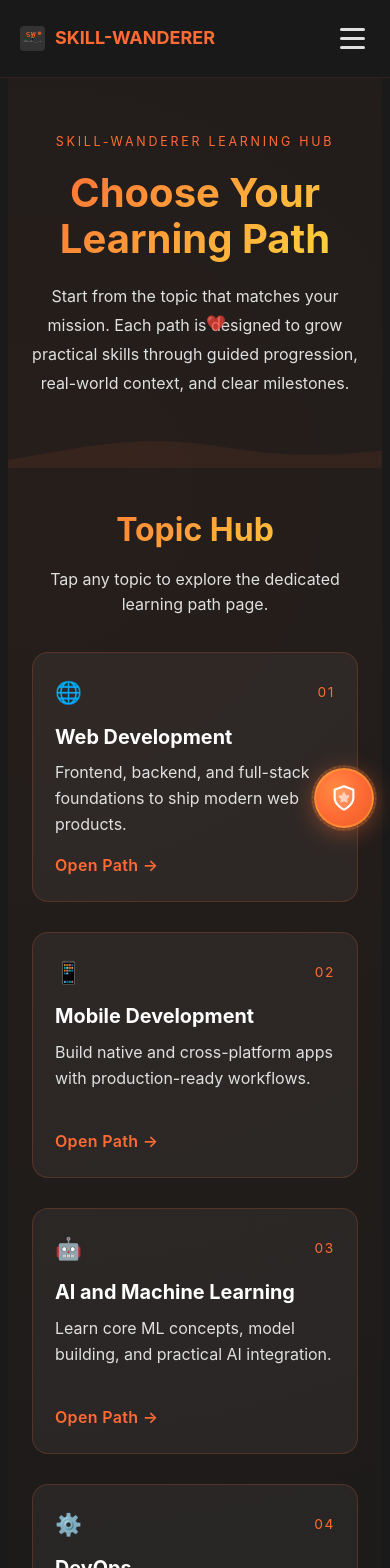
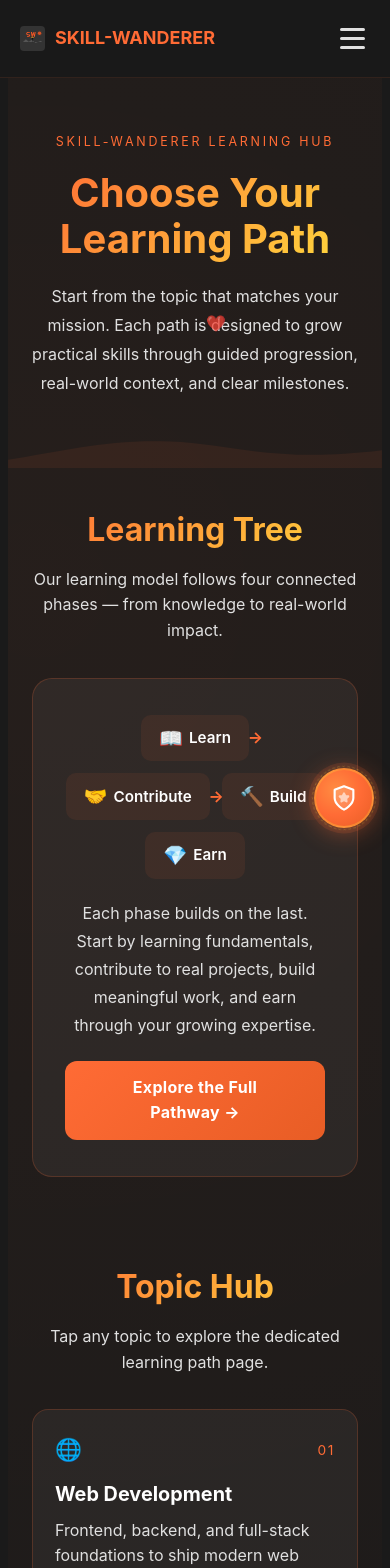
Before and after one commit to skill-wanderer/skill-wanderer-landing-page, a Nuxt app: page /learning-path in a window 390 px wide. Shown: the top 1568 px of the page. Built offline with nearby package versions, Linux system fonts and the light colour scheme.

Commit message:
feat: add Learning Tree overview section and navigation link (#90)
- Add Learning Tree overview card with phase indicators on learning-path index
- Link to learn-contribute-build-earn pathway page with CTA
- Add 'Learning Tree' link in desktop and mobile navigation dropdowns

```diff
--- a/components/TheNavigation.vue
+++ b/components/TheNavigation.vue
@@ -76,6 +76,7 @@
           </span>
           <div class="dropdown-menu" :class="{ open: isLearningPathDropdownOpen }">
             <NuxtLink to="/learning-path" @click="closeMobileMenu(); isLearningPathDropdownOpen = false">All Learning Paths</NuxtLink>
+            <NuxtLink to="/learning-path/learn-contribute-build-earn" @click="closeMobileMenu(); isLearningPathDropdownOpen = false">Learning Tree</NuxtLink>
             <NuxtLink to="/learners" @click="closeMobileMenu(); isLearningPathDropdownOpen = false">Our Learners</NuxtLink>
             <a href="https://dojo.skill-wanderer.com/paths" target="_blank" rel="noopener noreferrer" @click="closeMobileMenu(); isLearningPathDropdownOpen = false">Go to Learning Path Study</a>
           </div>
@@ -91,6 +92,7 @@
           </button>
           <div class="mobile-dropdown-menu" :class="{ open: isMobileLearningPathDropdownOpen }">
             <NuxtLink to="/learning-path" @click="closeMobileMenu">All Learning Paths</NuxtLink>
+            <NuxtLink to="/learning-path/learn-contribute-build-earn" @click="closeMobileMenu">Learning Tree</NuxtLink>
             <NuxtLink to="/learners" @click="closeMobileMenu">Our Learners</NuxtLink>
             <a href="https://dojo.skill-wanderer.com/paths" target="_blank" rel="noopener noreferrer" @click="closeMobileMenu">Go to Learning Path Study</a>
           </div>
--- a/pages/learning-path/index.vue
+++ b/pages/learning-path/index.vue
@@ -12,6 +12,31 @@
       <svg class="hero-wave" viewBox="0 0 1200 120" aria-hidden="true">
         <path d="M0,92 C180,65 320,26 520,34 C720,42 860,104 1200,62 L1200,120 L0,120 Z" />
       </svg>
+    </section>
+
+    <section class="learning-tree-section">
+      <div class="learning-tree-wrapper">
+        <div class="section-header">
+          <h2>Learning Tree</h2>
+          <p>Our learning model follows four connected phases — from knowledge to real-world impact.</p>
+        </div>
+
+        <div class="tree-overview">
+          <div class="tree-phases">
+            <div v-for="phase in treePhases" :key="phase.key" class="tree-phase">
+              <span class="tree-phase-icon" aria-hidden="true">{{ phase.icon }}</span>
+              <span class="tree-phase-label">{{ phase.label }}</span>
+            </div>
+          </div>
+          <p class="tree-summary">
+            Each phase builds on the last. Start by learning fundamentals, contribute to real projects,
+            build meaningful work, and earn through your growing expertise.
+          </p>
+          <NuxtLink to="/learning-path/learn-contribute-build-earn" class="tree-cta">
+            Explore the Full Pathway →
+          </NuxtLink>
+        </div>
+      </div>
     </section>
 
     <section class="topics-section">
@@ -59,6 +84,13 @@ useSEO({
     'skill wanderer'
   ]
 })
+
+const treePhases = [
+  { key: 'learn', icon: '📖', label: 'Learn' },
+  { key: 'contribute', icon: '🤝', label: 'Contribute' },
+  { key: 'build', icon: '🔨', label: 'Build' },
+  { key: 'earn', icon: '💎', label: 'Earn' }
+]
 
 interface LearningTopic {
   id: string
@@ -213,6 +245,93 @@ const topics: LearningTopic[] = [
   fill: rgba(255, 107, 53, 0.08);
 }
 
+/* Learning Tree Section */
+.learning-tree-section {
+  padding: 36px 24px 48px;
+}
+
+.learning-tree-wrapper {
+  max-width: 900px;
+  margin: 0 auto;
+}
+
+.tree-overview {
+  background: var(--card-bg);
+  border: 1px solid rgba(255, 107, 53, 0.2);
+  border-radius: 20px;
+  padding: 36px 32px;
+  text-align: center;
+  transition: all 0.3s ease;
+}
+
+.tree-overview:hover {
+  border-color: var(--primary-orange);
+  background: var(--card-hover);
+  box-shadow: 0 12px 32px rgba(0, 0, 0, 0.3);
+}
+
+.tree-phases {
+  display: flex;
+  justify-content: center;
+  align-items: center;
+  gap: 12px;
+  flex-wrap: wrap;
+  margin-bottom: 20px;
+}
+
+.tree-phase {
+  display: flex;
+  align-items: center;
+  gap: 6px;
+  padding: 8px 18px;
+  background: rgba(255, 107, 53, 0.08);
+  border-radius: 10px;
+  position: relative;
+}
+
+.tree-phase:not(:last-child)::after {
+  content: '→';
+  position: absolute;
+  right: -14px;
+  color: var(--primary-orange);
+  font-weight: 700;
+}
+
+.tree-phase-icon {
+  font-size: 1.2rem;
+}
+
+.tree-phase-label {
+  font-weight: 600;
+  color: #fff;
+  font-size: 0.95rem;
+}
+
+.tree-summary {
+  margin: 0 auto 22px;
+  max-width: 640px;
+  color: var(--light-text);
+  line-height: 1.75;
+}
+
+.tree-cta {
+  display: inline-flex;
+  align-items: center;
+  padding: 14px 32px;
+  background: linear-gradient(135deg, var(--primary-orange), var(--deep-orange));
+  color: #fff;
+  font-weight: 700;
+  border-radius: 12px;
+  text-decoration: none;
+  transition: all 0.3s ease;
+  letter-spacing: 0.02em;
+}
+
+.tree-cta:hover {
+  transform: translateY(-2px);
+  box-shadow: 0 8px 24px rgba(255, 107, 53, 0.35);
+}
+
 .topics-section {
   padding: 36px 24px 96px;
 }
```
